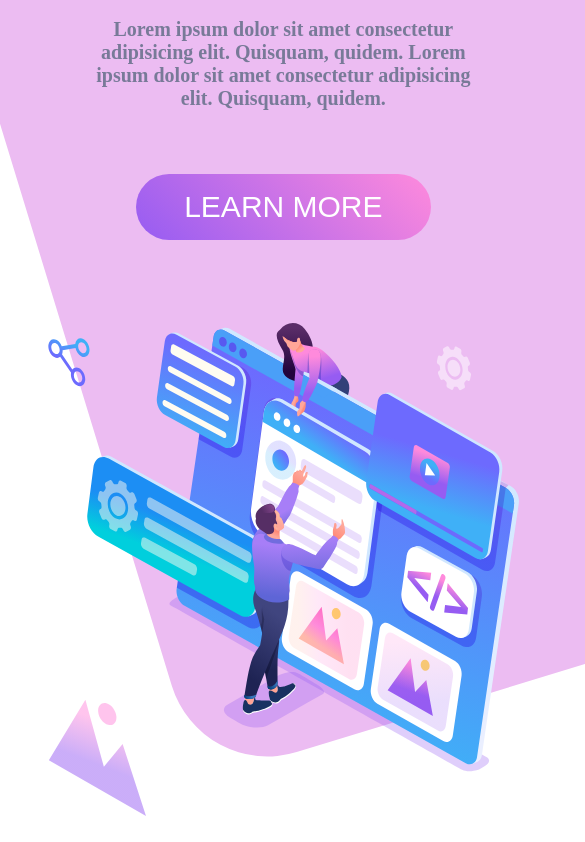
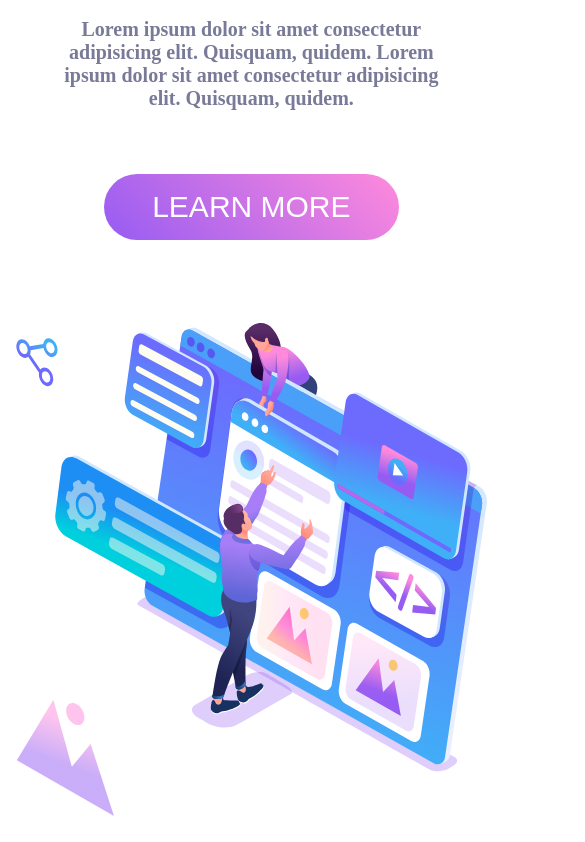
Before and after one commit to Hs809/Web-Designing-Landing-Page, a plain HTML site: page index.html in a window 390 px wide. Shown: the part 189-1031 px from the top of the page, 585 px wide, since content can reach past the window. Drawn offline with Linux system fonts and the light colour scheme.

Commit message:
updated responsiveness second time

```diff
--- a/css/index.css
+++ b/css/index.css
@@ -101,14 +101,16 @@ nav > img {
     text-align: center;
     padding: 0rem 2rem;
   }
-}
-@media screen and (max-width: 810px) {
   .imgs-div::before {
-    top: -575px;
+    display: none;
   }
 }
-@media screen and (max-width: 810px) {
-  .imgs-div::before {
-    top: -615px;
+@media screen and (max-width: 640px) {
+  .nav-items {
+    display: none;
+  }
+  nav,
+  .intro-section {
+    padding: 1rem;
   }
 }
```
